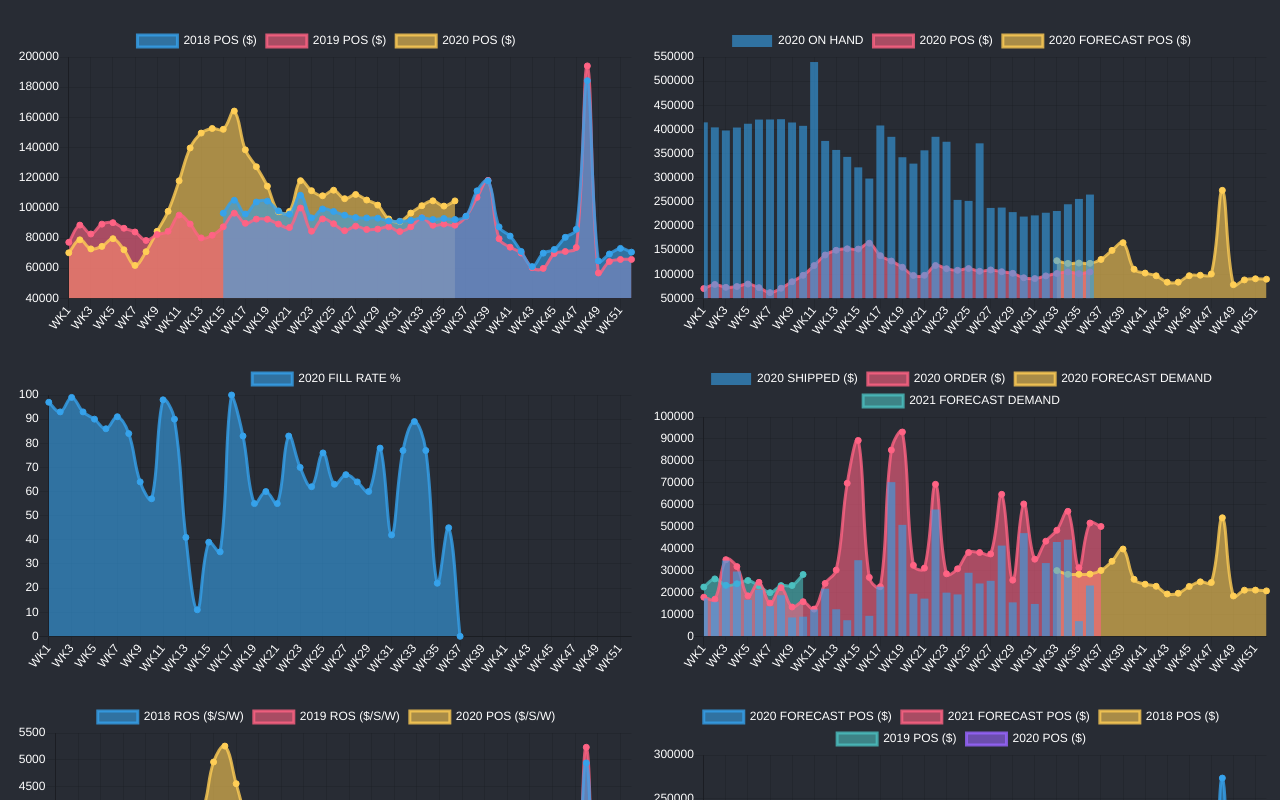
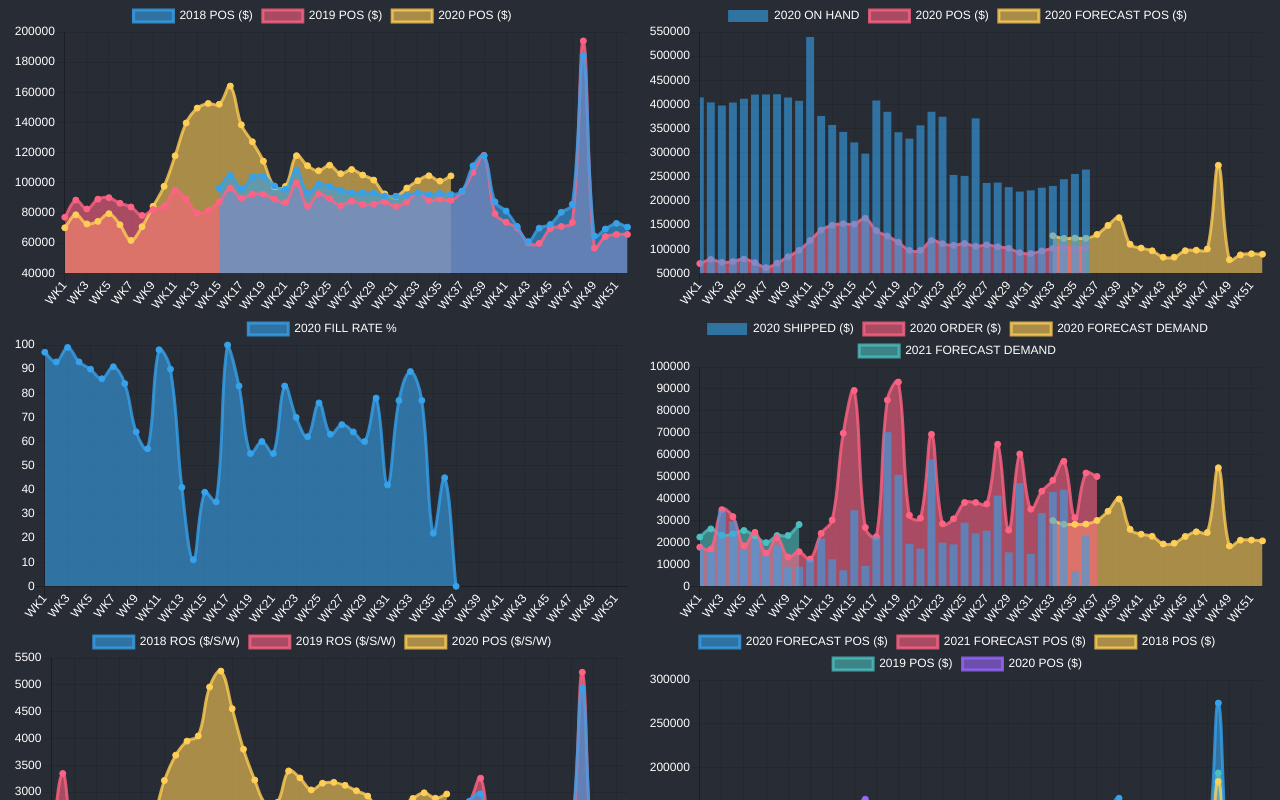
Before and after one commit to sheridan-seatriever/sheridan-seatriever.github.io, a React (Create React App) app: page / in a window 1280 px wide. Shown: the top 800 px of the page. Built offline with nearby package versions, Linux system fonts and the light colour scheme.

Commit message:
fixed top margin

```diff
--- a/src/Components/LineChart/LineChart.module.css
+++ b/src/Components/LineChart/LineChart.module.css
@@ -1,4 +1,3 @@
 .chart {
   width: 100%;
-  margin: 25px 4px;
 }
```
